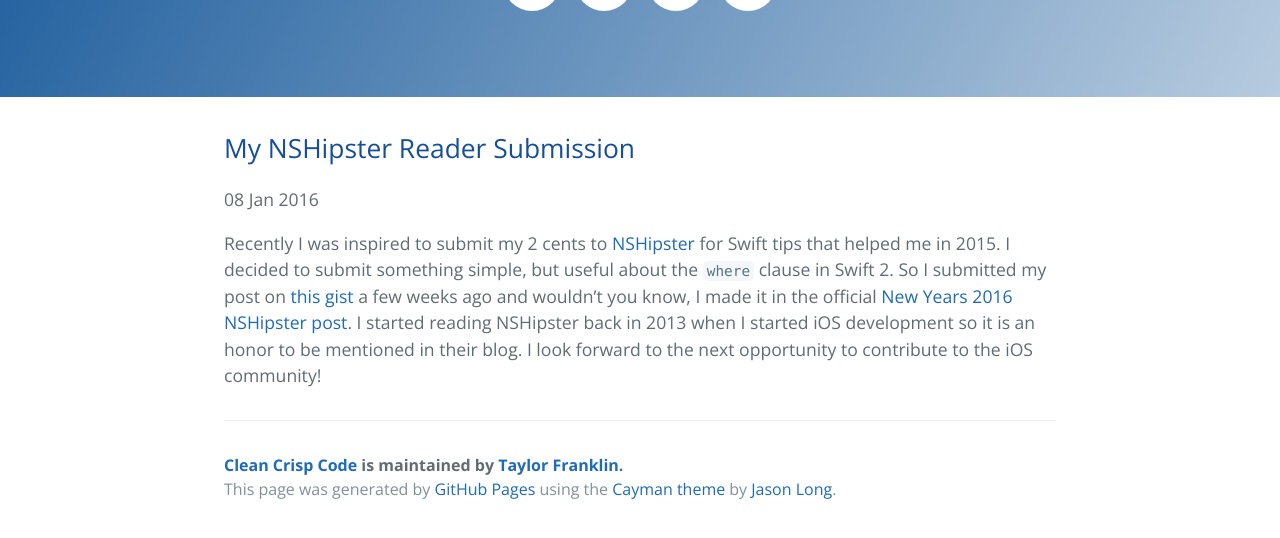
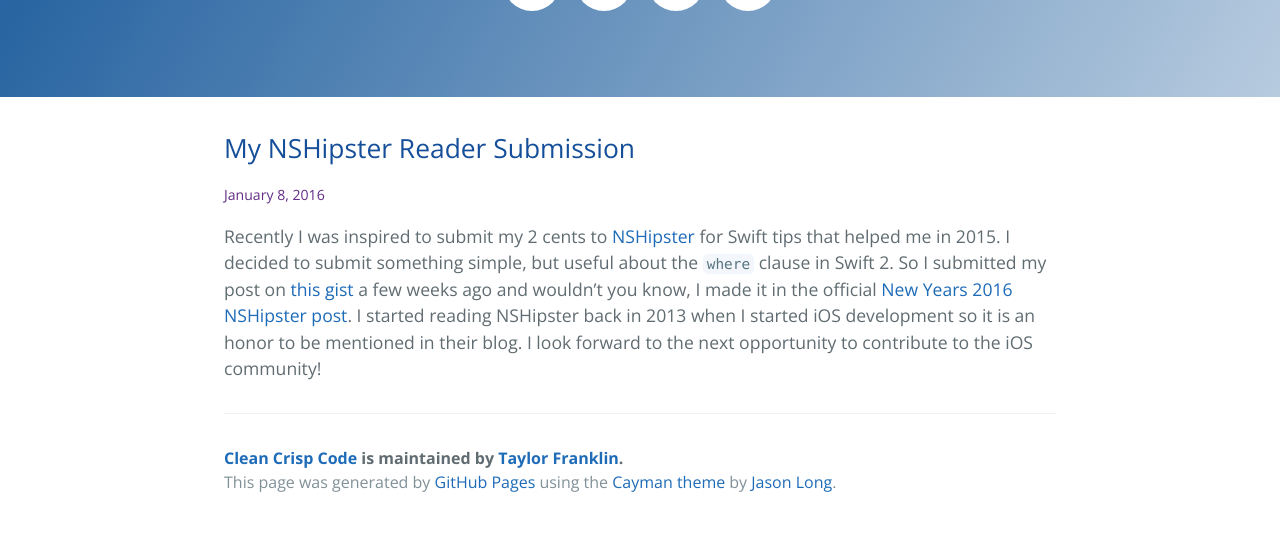
Before and after one commit to tfrank64/taylorfranklin.github.io, a Jekyll site: the page built from _posts/2016-01-08-my-nshipster-reader-submission.md, in a window 1280 px wide, cut to the strip 284-822 px from the top of the page. Built offline with Jekyll 4.4.1, drawn with Linux system fonts in a browser that asks for light colours; Markdown is read by kramdown in place of the engine named in the settings.

Commit message:
initial ui layout is done

```diff
--- a/_layouts/post.html
+++ b/_layouts/post.html
@@ -2,6 +2,6 @@
 layout: default
 ---
 <h2>{{ page.title }}</h2>
-<p class="meta">{{ page.date | date_to_string }}</p>
+<p class="titleDate">{{ page.date | date: "%B %-d, %Y" }}</p>
 
 {{ content }}
--- a/css/cayman.css
+++ b/css/cayman.css
@@ -268,6 +268,15 @@
     */
 }
 
+.titleLink {
+  font-size: 1.3em;
+}
+
+.titleDate {
+  font-size: 0.8em;
+  color: #622D88;
+}
+
 @font-face {
     font-family: 'si';
     src: url('socicon-1.3/socicon.eot');
```
Also changed, not shown: index.html (+10 -2 lines).
